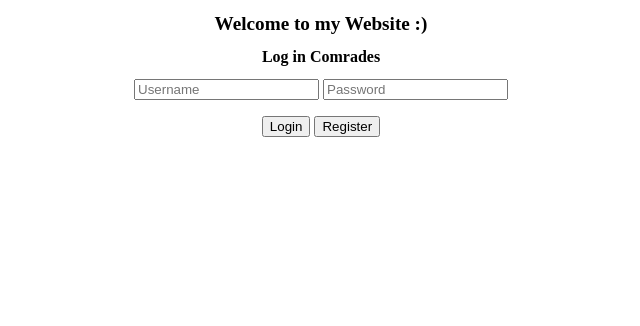
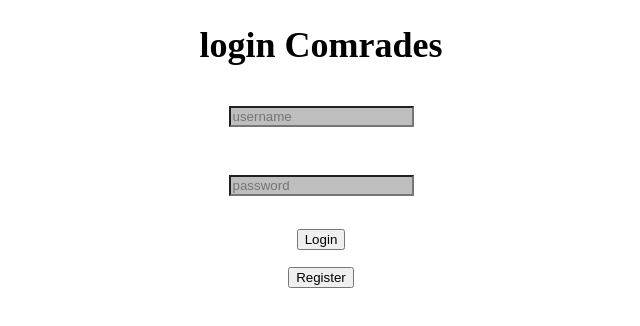
Before and after one commit to Pijey06/ITPC_3_Prelim_Exam, a plain HTML site: page index.html in a window 1280 px wide. Shown: the whole page, without its empty margins (319-959 px from the left). Drawn offline with Linux system fonts and the light colour scheme.

Commit message:
fourth commit

```diff
--- a/index.html
+++ b/index.html
@@ -1,26 +1,36 @@
 <!DOCTYPE html>
 <html lang="en">
+<head>
+    <title>Login</title>
+    <style>
 
-    <head>
-        <title>Login</title>
-    </head>
+        #divContainer {
+            text-align: center;
+        }
+        .redText {
+            color: red;
+            background-color: #bebebe;
+            margin: 1rem;
+        }
+        .redText:hover {
+            color: blue;
+            background-color: lime;
+        }
+        div {
+            margin-bottom: 1rem;
 
-    <body>
-        <div style="text-align: center;">
-            <h1 style="font-size: larger;"> Welcome to my Website :)</h1>
-            <h2 style="font-size: medium;"> Log in Comrades</h2>
-            <div>
-                <input type="text" placeholder="Username">
-                 <input type="text" placeholder="Password">
-            </div>
-            <div style="margin-top: 1rem;">
-                <button>
-                    Login
-                </button>
-                <button>
-                    Register
-                </button>
-            <div>
-    </body>
+            font-size: large;
+        }
+    </style>
+</head>
 
-    </html>
+<body>
+    <div id="divContainer">
+        <h1>login Comrades</h1>
+        <div><input type="text" placeholder="username" class="redText"> </div>
+        <div><input type="password" placeholder="password" class="redText"></div>
+        <div><button id="buttonLogin">Login</button></div>
+        <div> <button id="=buttonRegister"> Register</button></div>
+    </div>
+</body>
+</html
```
